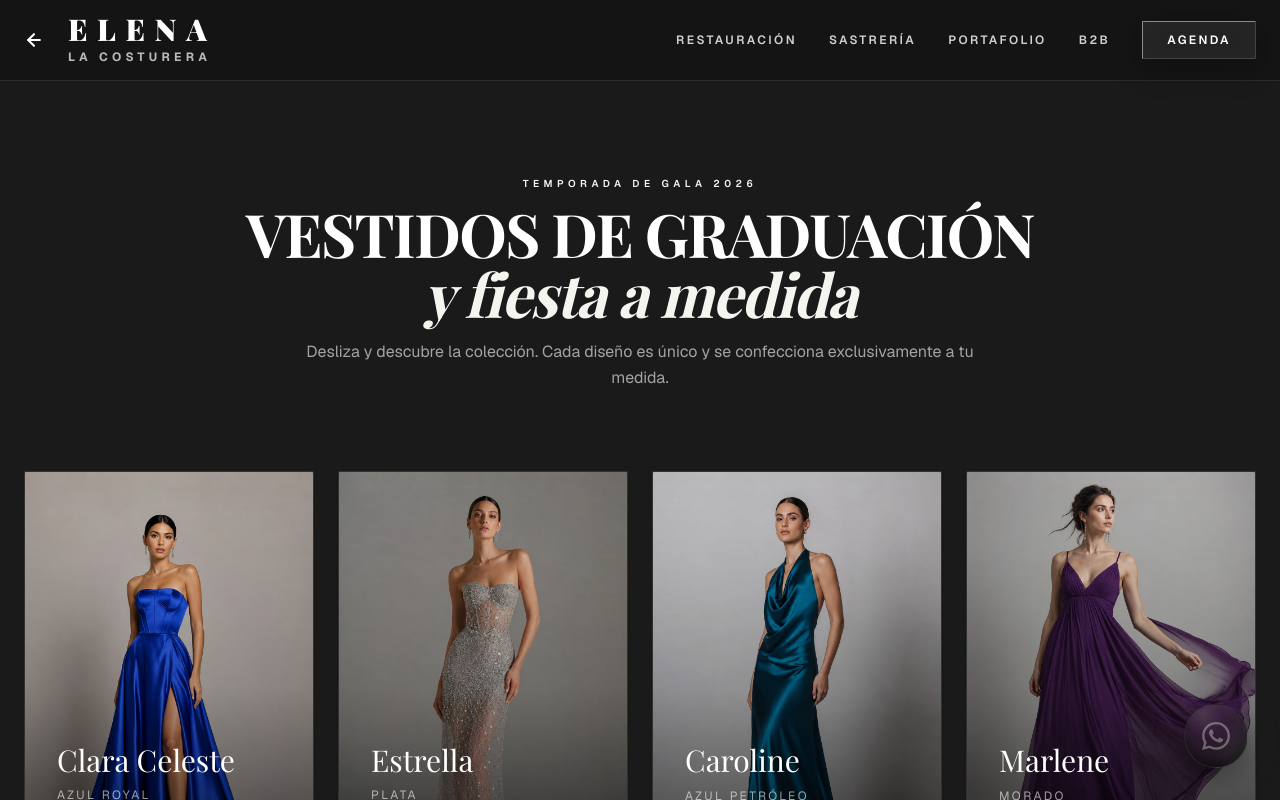
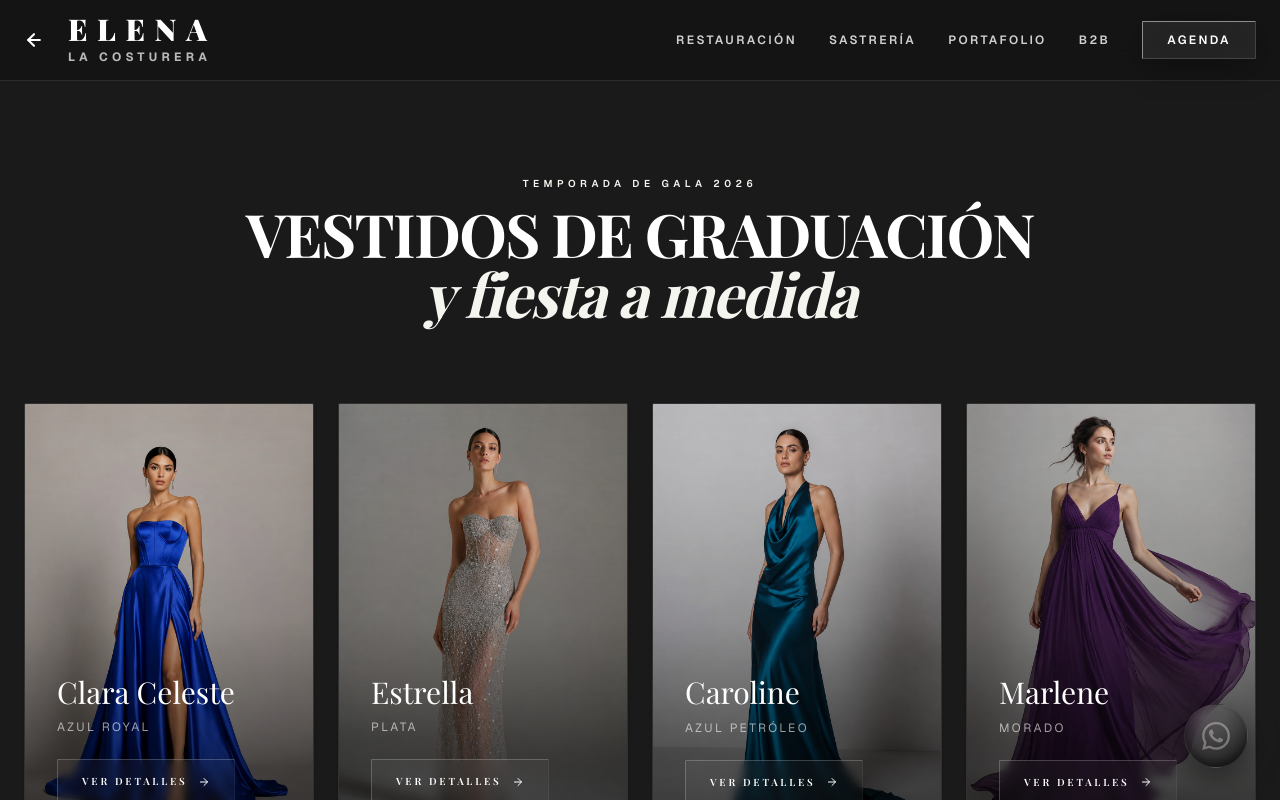
Before and after one commit to Gaz-Style/elena-atelier, a Next.js app: page /graduacion in a window 1280 px wide. Shown: the top 800 px of the page. Built offline with nearby package versions, Linux system fonts and the light colour scheme; a web font is replaced by a local one.

Commit message:
UI: Remove redundant paragraph text from graduacion page hero

```diff
--- a/src/app/graduacion/page.tsx
+++ b/src/app/graduacion/page.tsx
@@ -63,9 +63,6 @@ export default function GraduationLandingPage() {
                         Vestidos de Graduación <br className="hidden md:block" />
                         <span className="italic text-brand-sand lowercase">y fiesta a medida</span>
                     </h1>
-                    <p className="font-sans text-white/60 max-w-2xl mx-auto text-sm md:text-base leading-relaxed">
-                        Desliza y descubre la colección. Cada diseño es único y se confecciona exclusivamente a tu medida.
-                    </p>
                 </div>
             </div>
 
```
